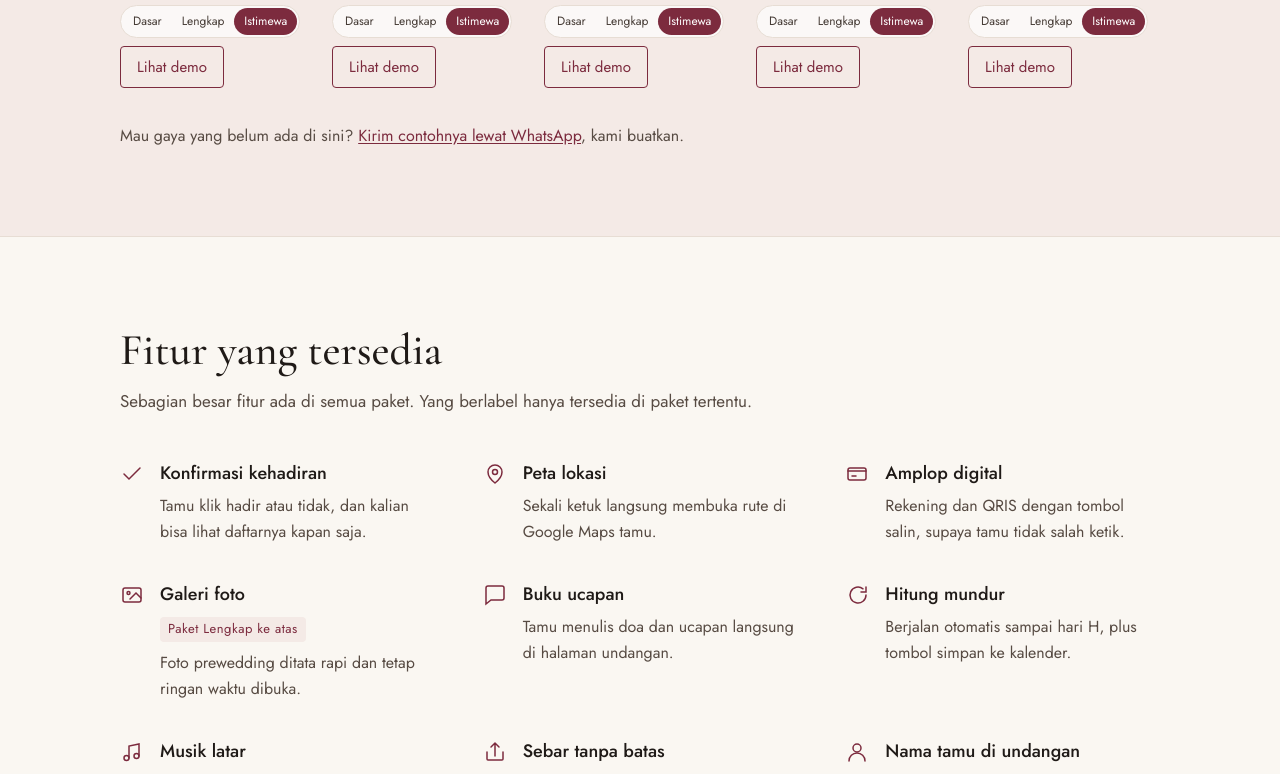
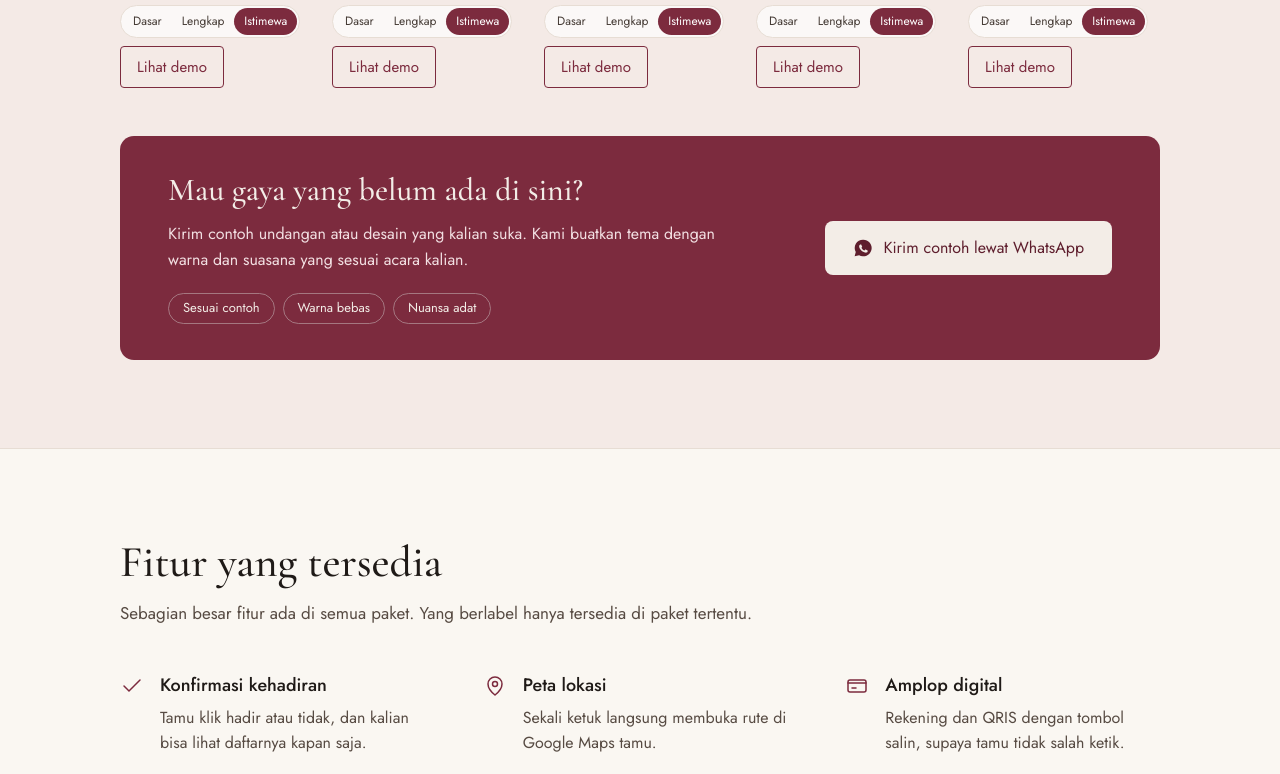
Before and after one commit to ridzwan-gigih-herdyantha/sowanan, a Next.js app: page / in a window 1280 px wide. Shown: the part 1500-2274 px from the top of the page. Built offline with nearby package versions, Linux system fonts and the light colour scheme; no server answers.

Commit message:
feat: add a wine offer card under the theme list for custom styles, sharing the pricing custom card component and editable in admin

```diff
--- a/src/app/(site)/admin/settings/panels-content.tsx
+++ b/src/app/(site)/admin/settings/panels-content.tsx
@@ -45,6 +45,11 @@ const SECTIONS: [keyof Settings["sections"], string][] = [
   ["faq", "Tanya jawab"],
 ];
 
+const OFFER_CARDS = [
+  ["tema", "Kartu tema khusus", "di bawah daftar tema"],
+  ["harga", "Kartu kebutuhan khusus", "setelah daftar tambahan"],
+] as const;
+
 const ANCHORS = "#tema, #fitur, #harga, #cara, atau #tanya";
 
 export function BerandaPanel() {
@@ -81,18 +86,22 @@ export function BerandaPanel() {
             <Text path={`sections.${key}.sub`} label={`Penjelas ${label.toLowerCase()}`} chip="view" max={240} />
           </Row>
         ))}
-        <Text path="sections.tema.foot" label="Kalimat di bawah daftar tema" chip="view" max={160} help="Contoh tautan ke WhatsApp: [Kirim contohnya lewat WhatsApp]({wa_link})" />
+      </Card>
+
+      {OFFER_CARDS.map(([key, title, where]) => (
+        <Card key={key} title={title} hint={`Kartu panjang berlatar wine ${where}. Kosongkan judul dan kalimat untuk menyembunyikan kartu.`}>
           <Row>
-          <Text path="sections.harga.custom.title" label="Judul kartu kebutuhan khusus" chip="view" max={60} help="Kartu panjang setelah daftar tambahan. Kosongkan judul dan kalimat untuk menyembunyikan kartu." />
-          <Text path="sections.harga.custom.button" label="Label tombol kartu" chip="view" max={28} help="Tujuannya WhatsApp, nomor dan pesan dari tab Kontak." />
+            <Text path={`sections.${key}.custom.title`} label="Judul kartu" chip="view" max={60} />
+            <Text path={`sections.${key}.custom.button`} label="Label tombol kartu" chip="view" max={28} help="Tujuannya WhatsApp, nomor dan pesan dari tab Kontak." />
           </Row>
-        <Text path="sections.harga.custom.text" label="Kalimat kartu kebutuhan khusus" chip="view" max={240} rows={2} />
+          <Text path={`sections.${key}.custom.text`} label="Kalimat kartu" chip="view" max={240} rows={2} />
           <Row>
             {[0, 1, 2].map((i) => (
-            <Text key={i} path={`sections.harga.custom.points.${i}`} label={`Poin kartu ${i + 1}`} chip="view" max={40} />
+              <Text key={i} path={`sections.${key}.custom.points.${i}`} label={`Poin kartu ${i + 1}`} chip="view" max={40} />
             ))}
           </Row>
         </Card>
+      ))}
 
       <Card title="Daftar fitur" hint="Urutan di sini sama dengan urutan di halaman. Yang dimatikan tetap tersimpan, hanya tidak ditampilkan.">
         <RepList
--- /dev/null
+++ b/src/components/home/offer-card.tsx
@@ -0,0 +1,36 @@
+import { WaIcon } from "@/components/home/closing";
+import { cx, reveal } from "@/components/ui";
+import { fill, type OfferCardData } from "@/lib/settings";
+
+// Kartu panjang berlatar wine untuk tawaran di luar pilihan yang tersedia. Tombolnya menuju WhatsApp.
+export function OfferCard({ card, vars, className }: { card: OfferCardData; vars: Record<string, string>; className?: string }) {
+  const points = card.points.map((p) => fill(p, vars).trim()).filter(Boolean);
+  if (!card.title && !card.text) return null;
+  return (
+    <div className={cx("grid grid-cols-1 gap-7 rounded-[14px] bg-wine px-6 py-8 text-paper sm:px-9 sm:py-9 md:grid-cols-[minmax(0,1fr)_auto] md:items-center md:gap-12 lg:px-12", className)} {...reveal()}>
+      <div>
+        {card.title && <h3 className="font-serif text-[clamp(26px,3vw,32px)] leading-[1.15] font-medium text-balance">{fill(card.title, vars)}</h3>}
+        {card.text && <p className="mt-3 max-w-[60ch] text-[15px] leading-relaxed text-[#f2dfe2] sm:text-[16px]">{fill(card.text, vars)}</p>}
+        {points.length > 0 && (
+          // Di HP pil selalu satu baris, dan bisa digeser ke samping kalau layar terlalu sempit. Di sm ke atas boleh membungkus.
+          <ul className="mt-5 flex gap-1.5 overflow-x-auto text-[11px] text-paper [scrollbar-width:none] sm:flex-wrap sm:gap-2 sm:overflow-visible sm:text-[13px] [&::-webkit-scrollbar]:hidden">
+            {points.map((p) => (
+              <li key={p} className="shrink-0 rounded-full border border-wine-soft/80 px-2.5 py-1 whitespace-nowrap sm:px-3.5">
+                {p}
+              </li>
+            ))}
+          </ul>
+        )}
+      </div>
+      {card.button && (
+        <a
+          href={vars.wa_link}
+          className="inline-flex items-center justify-center gap-2.5 rounded-lg bg-paper px-4 py-4 text-center text-[14px] leading-snug text-wine-dark sm:px-7 sm:text-base no-underline transition-[transform,background-color] duration-200 ease-out hover:-translate-y-0.5 hover:bg-white focus-visible:outline-2 focus-visible:outline-offset-4 focus-visible:outline-paper motion-reduce:transform-none"
+        >
+          <WaIcon className="size-5 shrink-0" />
+          {card.button}
+        </a>
+      )}
+    </div>
+  );
+}
--- a/src/components/home/pricing.tsx
+++ b/src/components/home/pricing.tsx
@@ -1,41 +1,8 @@
-import { WaIcon } from "@/components/home/closing";
+import { OfferCard } from "@/components/home/offer-card";
 import { PlanSlider } from "@/components/home/plan-slider";
 import { Inline } from "@/components/rich-text";
 import { Container, SectionSub, SectionTitle, cx, reveal, sectionPad } from "@/components/ui";
 import { cellView, fill, formatRupiah, PACKAGE_NAMES, planWaLink, slaText, visiblePackages, type Settings } from "@/lib/settings";
-
-// Kartu panjang untuk kebutuhan di luar paket, berlatar wine supaya menonjol sebagai tawaran terpisah di atas latar gelap.
-function CustomCard({ card, vars }: { card: Settings["sections"]["harga"]["custom"]; vars: Record<string, string> }) {
-  const points = card.points.map((p) => fill(p, vars).trim()).filter(Boolean);
-  if (!card.title && !card.text) return null;
-  return (
-    <div className="mt-[54px] grid grid-cols-1 gap-7 rounded-[14px] bg-wine px-6 py-8 text-paper sm:px-9 sm:py-9 md:grid-cols-[minmax(0,1fr)_auto] md:items-center md:gap-12 lg:px-12" {...reveal()}>
-      <div>
-        {card.title && <h3 className="font-serif text-[clamp(26px,3vw,32px)] leading-[1.15] font-medium text-balance">{fill(card.title, vars)}</h3>}
-        {card.text && <p className="mt-3 max-w-[60ch] text-[15px] leading-relaxed text-[#f2dfe2] sm:text-[16px]">{fill(card.text, vars)}</p>}
-        {points.length > 0 && (
-          // Di HP pil selalu satu baris, dan bisa digeser ke samping kalau layar terlalu sempit. Di sm ke atas boleh membungkus.
-          <ul className="mt-5 flex gap-1.5 overflow-x-auto text-[11px] text-paper [scrollbar-width:none] sm:flex-wrap sm:gap-2 sm:overflow-visible sm:text-[13px] [&::-webkit-scrollbar]:hidden">
-            {points.map((p) => (
-              <li key={p} className="shrink-0 rounded-full border border-wine-soft/80 px-2.5 py-1 whitespace-nowrap sm:px-3.5">
-                {p}
-              </li>
-            ))}
-          </ul>
-        )}
-      </div>
-      {card.button && (
-        <a
-          href={vars.wa_link}
-          className="inline-flex items-center justify-center gap-2.5 rounded-lg bg-paper px-4 py-4 text-center text-[14px] leading-snug text-wine-dark sm:px-7 sm:text-base no-underline transition-[transform,background-color] duration-200 ease-out hover:-translate-y-0.5 hover:bg-white focus-visible:outline-2 focus-visible:outline-offset-4 focus-visible:outline-paper motion-reduce:transform-none"
-        >
-          <WaIcon className="size-5 shrink-0" />
-          {card.button}
-        </a>
-      )}
-    </div>
-  );
-}
 
 type Feature = { label: string; note?: string; on: boolean };
 type Plan = { tier: string; badge: string; price: number; blurb: string; specs: [string, string][]; features: Feature[]; waHref: string };
@@ -175,7 +142,7 @@ export function Pricing({ settings, vars }: { settings: Settings; vars: Record<s
           </div>
         )}
 
-        <CustomCard card={harga.custom} vars={vars} />
+        <OfferCard card={harga.custom} vars={vars} className="mt-[54px]" />
       </Container>
     </section>
   );
--- a/src/components/home/themes.tsx
+++ b/src/components/home/themes.tsx
@@ -1,9 +1,9 @@
 import Image from "next/image";
-import { Inline } from "@/components/rich-text";
 import { Container, SectionSub, SectionTitle, cx, reveal, sectionPad } from "@/components/ui";
 import { demoHref, demoPackages, TOP_PACKAGE } from "@/lib/invitation/demo-packages";
 import { fill, type Settings, type ThemeEntry } from "@/lib/settings";
 import { mediaUrl } from "@/lib/storage/media";
+import { OfferCard } from "./offer-card";
 import { ThemeDemoPicker } from "./theme-demo-picker";
 
 // Warna latar kartu mengikuti nuansa tiap tema.
@@ -86,11 +86,7 @@ export function Themes({ settings, vars, waHref }: { settings: Settings; vars: R
               <Card key={t.id} theme={t} index={i} waHref={waHref} settings={settings} />
             ))}
         </div>
-        {sec.foot && (
-          <p className="mt-9 text-base text-ink-body" {...reveal()}>
-            <Inline text={fill(sec.foot, vars)} />
-          </p>
-        )}
+        <OfferCard card={sec.custom} vars={vars} className="mt-12" />
       </Container>
     </section>
   );
--- a/src/lib/settings/defaults.ts
+++ b/src/lib/settings/defaults.ts
@@ -213,7 +213,13 @@ export const DEFAULT_SETTINGS: Settings = {
     tema: {
       title: "Pilihan tema",
       sub: "Pilih satu, lalu warnanya kami sesuaikan dengan tema acara kalian. Klik untuk membuka contoh aslinya.",
-      foot: "Mau gaya yang belum ada di sini? [Kirim contohnya lewat WhatsApp]({wa_link}), kami buatkan.",
+      foot: "",
+      custom: {
+        title: "Mau gaya yang belum ada di sini?",
+        text: "Kirim contoh undangan atau desain yang kalian suka. Kami buatkan tema dengan warna dan suasana yang sesuai acara kalian.",
+        button: "Kirim contoh lewat WhatsApp",
+        points: ["Sesuai contoh", "Warna bebas", "Nuansa adat"],
+      },
     },
     fitur: { title: "Fitur yang tersedia", sub: "Sebagian besar fitur ada di semua paket. Yang berlabel hanya tersedia di paket tertentu." },
     harga: {
--- a/src/lib/settings/schema.ts
+++ b/src/lib/settings/schema.ts
@@ -68,6 +68,17 @@ const time = (label: string) => z.string().regex(/^([01]\d|2[0-3]):[0-5]\d$/, `$
 
 const section = (label: string) => z.object({ title: req(`Judul ${label}`, 40), sub: str(`Penjelas ${label}`, 240) });
 
+// Kartu ajakan berlatar wine. Default dipakai untuk data lama yang belum punya kartu ini.
+const offerCardShape = (label: string) =>
+  z.object({
+    title: str(`Judul ${label}`, 60),
+    text: str(`Kalimat ${label}`, 240),
+    button: str(`Label tombol ${label}`, 28),
+    points: z.array(str(`Poin ${label}`, 40)).max(3),
+  });
+export type OfferCardData = z.infer<ReturnType<typeof offerCardShape>>;
+const offerCard = (label: string, fallback: OfferCardData) => offerCardShape(label).default(fallback);
+
 const cell = z.object({ on: z.boolean(), n: count("Jumlah", 0, 9999).nullable() });
 
 const pkg = (name: string) =>
@@ -98,25 +109,28 @@ export const settingsSchema = z
       note: str("Catatan di bawah tombol", 120),
     }),
     sections: z.object({
-      tema: section("pilihan tema").extend({ foot: str("Kalimat di bawah daftar tema", 160) }),
+      tema: section("pilihan tema").extend({
+        // Tidak tampil lagi sejak diganti kartu custom di bawah. Disimpan untuk data lama.
+        foot: str("Kalimat di bawah daftar tema", 160).default(""),
+        // Kartu panjang di bawah daftar tema untuk gaya yang belum ada. Tombolnya menuju WhatsApp.
+        custom: offerCard("kartu tema khusus", {
+          title: "Mau gaya yang belum ada di sini?",
+          text: "Kirim contoh undangan atau desain yang kalian suka. Kami buatkan tema dengan warna dan suasana yang sesuai acara kalian.",
+          button: "Kirim contoh lewat WhatsApp",
+          points: ["Sesuai contoh", "Warna bebas", "Nuansa adat"],
+        }),
+      }),
       fitur: section("fitur"),
       harga: section("harga").extend({
         // Tidak tampil lagi sejak diganti kartu custom di bawah. Disimpan untuk data lama.
         foot: str("Kalimat di bawah harga", 240).default(""),
         // Kartu panjang di bawah daftar tambahan untuk kebutuhan di luar paket. Tombolnya menuju WhatsApp.
-        custom: z
-          .object({
-            title: str("Judul kartu kebutuhan khusus", 60),
-            text: str("Kalimat kartu kebutuhan khusus", 240),
-            button: str("Label tombol kartu kebutuhan khusus", 28),
-            points: z.array(str("Poin kartu kebutuhan khusus", 40)).max(3),
-          })
-          .default({
-            title: "Butuh yang di luar ketiga paket ini?",
-            text: "Misalnya fitur khusus atau rangkaian acara yang panjang. Ceritakan rencananya, kami buatkan penawaran tersendiri.",
-            button: "Ceritakan lewat WhatsApp",
-            points: ["Fitur khusus", "Acara panjang", "Harga khusus"],
-          }),
+        custom: offerCard("kartu kebutuhan khusus", {
+          title: "Butuh yang di luar ketiga paket ini?",
+          text: "Misalnya fitur khusus atau rangkaian acara yang panjang. Ceritakan rencananya, kami buatkan penawaran tersendiri.",
+          button: "Ceritakan lewat WhatsApp",
+          points: ["Fitur khusus", "Acara panjang", "Harga khusus"],
+        }),
       }),
       addon: section("tambahan"),
       cara: section("cara pesan"),
```
Lines whose indentation alone changed are shown as unchanged.
